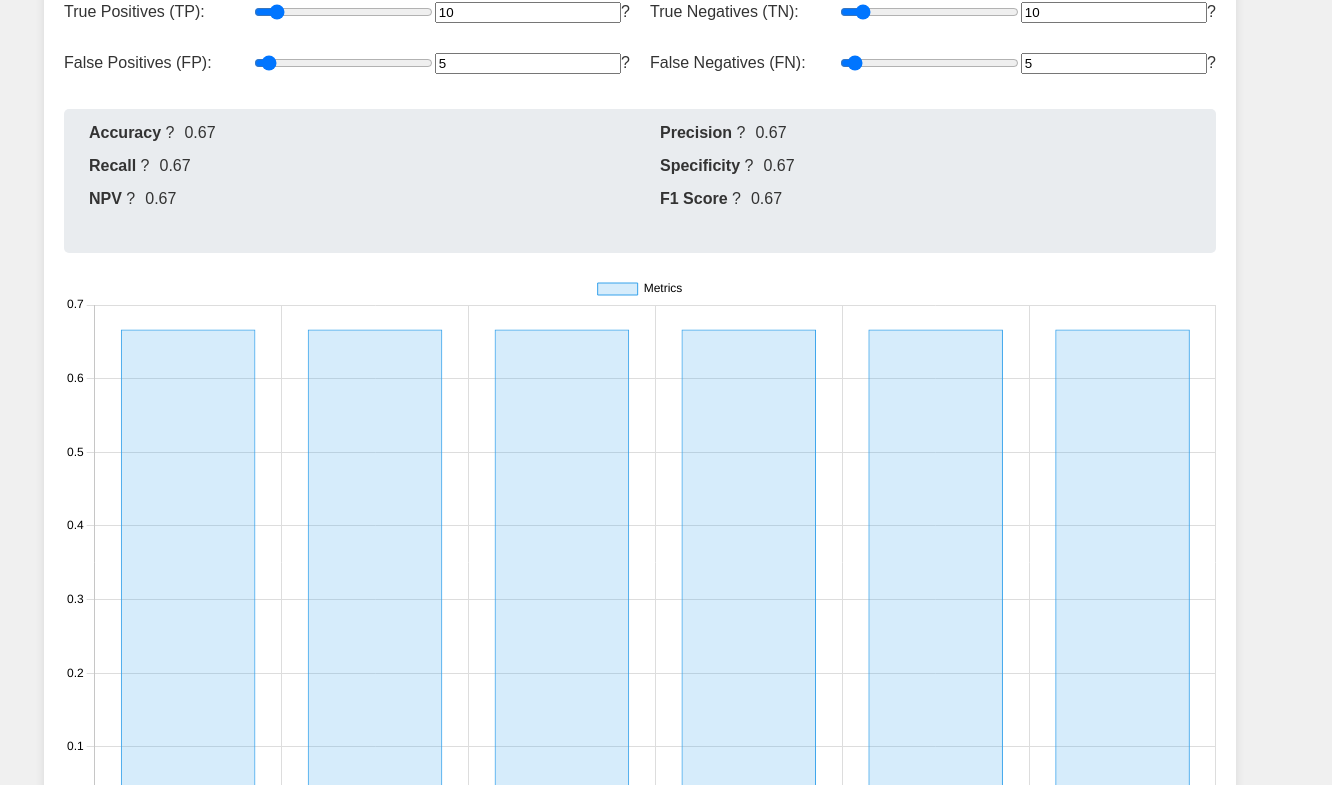
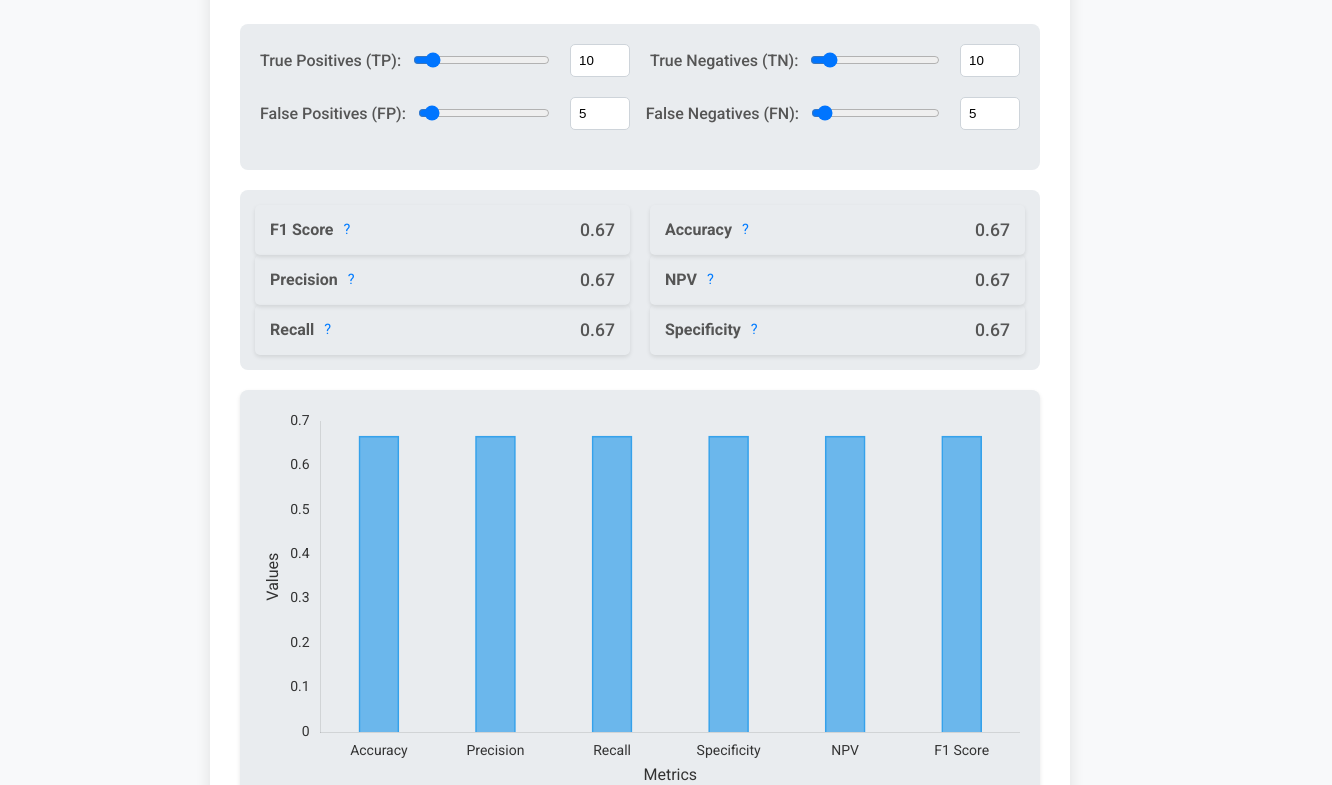
Before and after one commit to kandrusatish/ksk.github.io, a plain HTML site: page index.html in a window 1280 px wide. Shown: the part 118-903 px from the top of the page, 1332 px wide, since content can reach past the window. Drawn offline with nearby package versions, Linux system fonts and the light colour scheme.

Commit message:
Enhanced UX: major fixes

```diff
--- a/index.html
+++ b/index.html
@@ -3,85 +3,167 @@
 <head>
     <meta charset="UTF-8">
     <meta name="viewport" content="width=device-width, initial-scale=1.0">
-    <title>Interactive Metrics Calculator</title>
+    <title>Data Science Statistical Metrics Analyser</title>
+    <link href="https://fonts.googleapis.com/css2?family=Roboto:wght@400;500;700&display=swap" rel="stylesheet">
     <style>
+        :root {
+            --primary-color: #007BFF;
+            --background-color: #f8f9fa;
+            --text-color: #333;
+            --container-bg-color: #fff;
+            --input-bg-color: #e9ecef;
+            --tooltip-bg-color: #555;
+            --dark-mode-bg-color: #333;
+            --dark-mode-text-color: #fff;
+            --dark-mode-container-bg-color: #444;
+            --dark-mode-input-bg-color: #555;
+            --dark-mode-result-bg-color: #666;
+			--label-color: #555; /* New variable for label color */
+        }
+
         body {
-            font-family: Arial, sans-serif;
-            background-color: #f0f0f0;
-            color: #333;
+            font-family: 'Roboto', sans-serif;
+            background-color: var(--background-color);
+            color: var(--text-color);
             margin: 0;
             padding: 0;
             display: flex;
             justify-content: center;
             align-items: flex-start;
             min-height: 100vh;
+            transition: background-color 0.3s, color 0.3s;
         }
-        .container {
-            background-color: #fff;
+
+        main {
+            background-color: var(--container-bg-color);
+            padding: 30px;
+            border-radius: 8px;
+            box-shadow: 0 4px 15px rgba(0, 0, 0, 0.1);
+            max-width: 800px;
+            width: 100%;
+            margin: 40px auto;
+        }
+
+		h1 {
+			text-align: center;
+			color: var(--primary-color); /* Updated to use the blue color */
+			margin-bottom: 20px;
+			font-size: 1.75rem;
+		}
+
+        .input-section {
+            background-color: var(--input-bg-color);
             padding: 20px;
             border-radius: 8px;
-            box-shadow: 0 0 10px rgba(0, 0, 0, 0.1);
-            max-width: 1200px;
-            width: 90%;
-            margin: 20px auto;
+            margin-bottom: 20px;
+            display: flex;
+            flex-wrap: wrap;
+            justify-content: space-between;
         }
-        h1 {
-            text-align: center;
-            color: #007BFF;
-        }
-        .input-group, .metric-group {
-            display: flex;
-            justify-content: space-between;
-            flex-wrap: wrap;
-            margin-bottom: 15px;
-        }
-        .input-item, .metric-item {
-            flex: 0 1 calc(50% - 10px);
+
+        .input-section__item {
             display: flex;
             align-items: center;
-            margin-bottom: 15px;
+            margin-bottom: 20px;
+            flex-basis: calc(50% - 10px);
+            box-sizing: border-box;
         }
+
         label {
+			font-weight: 500;
+			margin-right: 10px;
+			color: var(--label-color); /* Updated to use the new variable */
+			white-space: nowrap;
+			flex-shrink: 0;
+		}
+
+        input[type="number"] {
+            width: 60px;
+            padding: 8px;
+            border-radius: 5px;
+            border: 1px solid #ced4da;
+            transition: border-color 0.3s;
+            margin-left: 10px;
+            box-sizing: border-box;
+        }
+
+        input[type="range"] {
             flex: 1;
             margin-right: 10px;
         }
-        input[type="number"], input[type="range"] {
-            flex: 1;
+
+        input[type="number"]:focus, input[type="range"]:focus {
+            border-color: var(--primary-color);
+            outline: none;
+            box-shadow: 0 0 5px rgba(0, 123, 255, 0.5);
         }
-        p {
-            margin: 0;
+
+        input[type="range"]::-webkit-slider-thumb {
+            width: 15px;
+            height: 15px;
+            background: var(--primary-color);
+            cursor: pointer;
+            border-radius: 50%;
         }
-        .metric-item p {
-            margin-left: 10px;
-        }
-        button {
-            background-color: #007BFF;
-            color: white;
-            padding: 10px 15px;
-            border: none;
-            border-radius: 5px;
-            cursor: pointer;
-            width: 100%;
-            font-size: 16px;
-        }
-        button:hover {
-            background-color: #0056b3;
-        }
+
         .result {
             margin-top: 20px;
             padding: 15px;
-            background-color: #e9ecef;
+            background-color: var(--input-bg-color);
+            border-radius: 8px;
+            color: var(--text-color);
+        }
+
+        .metric-group {
+			display: grid;
+			grid-template-columns: repeat(2, 1fr);
+			gap: 20px;
+			width: 100%;
+			box-sizing: border-box;
+		}
+
+		.metric-group__item {
+			display: flex;
+			justify-content: space-between;
+			align-items: center;
+			padding: 15px;
 			border-radius: 5px;
+			box-shadow: 0 2px 4px rgba(0, 0, 0, 0.1);
+			background: transparent;
 		}
+
+		.metric-group__label {
+			display: flex;
+			align-items: center;
+			flex-basis: 50%;
+		}
+
+		.metric-group__label strong {
+			margin-right: 5px;
+			color: var(--label-color); /* Same color as input field labels */
+		}
+
+		.metric-group__value {
+			flex-basis: 50%;
+			display: flex;
+			justify-content: flex-end;
+			font-size: 1.1rem;
+			font-weight: 500;
+			color: var(--label-color); /* Same color as input field labels */
+		}
+
 		.tooltip {
 			position: relative;
-            display: inline-block;
 			cursor: pointer;
+			color: var(--primary-color);
+			font-size: 0.9rem;
+			margin-left: 5px;
 		}
+
 		.tooltip .tooltiptext {
 			visibility: hidden;
-            width: 220px;
-            background-color: #555;
+			width: 200px;
+			background-color: var(--tooltip-bg-color);
 			color: #fff;
 			text-align: center;
 			border-radius: 6px;
@@ -90,22 +172,34 @@
 			z-index: 1;
 			bottom: 100%;
 			left: 50%;
-            margin-left: -110px;
+			margin-left: -100px;
 			opacity: 0;
 			transition: opacity 0.3s;
 		}
+
 		.tooltip:hover .tooltiptext {
 			visibility: visible;
 			opacity: 1;
 		}
-        .chart {
+
+		.chart-container {
+			background-color: #e9ecef; /* Light background color */
+			padding: 20px;
+			border-radius: 8px;
+			box-shadow: 0 2px 4px rgba(0, 0, 0, 0.1); /* Optional: Adds a subtle shadow */
 			margin-top: 20px;
 		}
+
+		.chart {
+			height: 100px;
+			width: 100%;
+		}
+
         #dark-mode-toggle {
 			position: fixed;
-            top: 10px;
-            right: 10px;
-            width: 60px;
+			top: 15px;
+			right: 15px;
+			width: 50px;
 			height: 30px;
 			background-color: #ccc;
 			border-radius: 15px;
@@ -114,27 +208,77 @@
 			align-items: center;
 			justify-content: space-between;
 			padding: 0 5px;
+			box-shadow: 0 4px 6px rgba(0, 0, 0, 0.1);
 		}
+
 		#dark-mode-toggle span {
-            width: 20px;
-            height: 20px;
+			width: 25px;
+			height: 25px;
 			background-color: white;
 			border-radius: 50%;
 			transition: transform 0.3s;
 		}
+
 		#dark-mode-toggle.active span {
-            transform: translateX(30px);
+			transform: translateX(25px);
 		}
-        body.dark-mode {
-            background-color: #333;
-            color: #fff;
+
+		.dark-mode {
+			background-color: var(--dark-mode-bg-color);
+			color: var(--dark-mode-text-color);
 		}
-        body.dark-mode .container {
-            background-color: #444;
-            color: #fff;
+
+		.dark-mode main {
+			background-color: var(--dark-mode-container-bg-color);
 		}
-        body.dark-mode .result {
-            background-color: #555;
+
+		.dark-mode .input-section {
+			background-color: var(--dark-mode-input-bg-color);
+			color: var(--dark-mode-text-color); /* Ensures the text within input sections is readable */
+		}
+
+		.dark-mode .result {
+			background-color: var(--dark-mode-result-bg-color);
+			color: var(--dark-mode-text-color); /* Ensures text in result sections is readable */
+		}
+
+		.dark-mode .metric-group__label strong,
+		.dark-mode .metric-group__value {
+			color: var(--dark-mode-text-color); /* Ensure metric labels and values are visible */
+		}
+
+		.dark-mode .metric-group__value {
+			background-color: rgba(255, 255, 255, 0.1); /* Slightly lighten the background of metric values for readability */
+		}
+
+		.dark-mode .tooltip {
+			color: var(--primary-color); /* Keep tooltips visible in dark mode */
+		}
+
+		.dark-mode .input-section__item label {
+			color: var(--dark-mode-text-color); /* Ensure labels are visible */
+		}
+
+		.dark-mode input[type="number"],
+		.dark-mode input[type="range"] {
+			background-color: var(--dark-mode-input-bg-color);
+			color: var(--dark-mode-text-color);
+			border-color: #888;
+		}
+
+		.dark-mode input[type="number"]::placeholder {
+			color: var(--dark-mode-text-color); /* Ensure placeholder text is visible */
+		}
+
+		.dark-mode h1 {
+			color: var(--primary-color); /* Title remains blue to stand out in dark mode */
+		}
+
+		.dark-mode .chart-container {
+			background-color: var(--dark-mode-input-bg-color); /* Match the chart container background to the input sections */
+			border-radius: 8px;
+			padding: 20px;
+			box-shadow: 0 2px 4px rgba(0, 0, 0, 0.1); /* Subtle shadow for depth */
 		}
     </style>
 </head>
@@ -142,91 +286,112 @@
     <div id="dark-mode-toggle" onclick="toggleDarkMode()">
         <span></span>
     </div>
-    <div class="container">
+    <main>
         <h1>Interactive Metrics Calculator</h1>
 
-        <div class="input-group">
-            <div class="input-item">
+        <section class="input-section">
+            <div class="input-section__item">
                 <label for="tp">True Positives (TP):</label>
-                <input type="range" id="tp-range" min="1" max="100" value="10" oninput="syncInput('tp-range', 'tp'); calculateMetrics();">
-                <input type="number" id="tp" value="10" min="1" oninput="syncRange('tp', 'tp-range'); calculateMetrics();" onkeydown="return event.keyCode !== 69 && event.keyCode !== 189" aria-labelledby="tp-label">
-                <div class="tooltip">?
-                    <span class="tooltiptext">True Positives: Correct positive predictions.</span>
+                <input type="range" id="tp-range" min="0" max="100" value="10" oninput="syncInput('tp-range', 'tp'); calculateMetrics();">
+                <input type="number" id="tp" value="10" min="0" oninput="syncRange('tp', 'tp-range'); calculateMetrics();" onkeydown="return preventInvalidInput(event);" aria-labelledby="tp-label">
+            </div>
+
+            <div class="input-section__item">
+                <label for="tn">True Negatives (TN):</label>
+                <input type="range" id="tn-range" min="0" max="100" value="10" oninput="syncInput('tn-range', 'tn'); calculateMetrics();">
+                <input type="number" id="tn" value="10" min="0" oninput="syncRange('tn', 'tn-range'); calculateMetrics();" onkeydown="return preventInvalidInput(event);" aria-labelledby="tn-label">
+            </div>
+
+            <div class="input-section__item">
+                <label for="fp">False Positives (FP):</label>
+                <input type="range" id="fp-range" min="0" max="100" value="5" oninput="syncInput('fp-range', 'fp'); calculateMetrics();">
+                <input type="number" id="fp" value="5" min="0" oninput="syncRange('fp', 'fp-range'); calculateMetrics();" onkeydown="return preventInvalidInput(event);" aria-labelledby="fp-label">
+            </div>
+
+            <div class="input-section__item">
+                <label for="fn">False Negatives (FN):</label>
+                <input type="range" id="fn-range" min="0" max="100" value="5" oninput="syncInput('fn-range', 'fn'); calculateMetrics();">
+                <input type="number" id="fn" value="5" min="0" oninput="syncRange('fn', 'fn-range'); calculateMetrics();" onkeydown="return preventInvalidInput(event);" aria-labelledby="fn-label">
+            </div>
+        </section>
+
+        <section class="result" id="result" aria-live="polite">
+			<div class="metric-group">
+				<div class="metric-group__item">
+					<div class="metric-group__label">
+						<strong>F1 Score</strong>
+						<span class="tooltip">?<span class="tooltiptext">Harmonic mean of Precision and Recall. Formula: 2 * (Precision * Recall) / (Precision + Recall).</span></span>
+					</div>
+					<div class="metric-group__value" id="f1-result">0.67</div>
+				</div>
+				<div class="metric-group__item">
+					<div class="metric-group__label">
+						<strong>Accuracy</strong>
+						<span class="tooltip">?<span class="tooltiptext">Overall correctness of predictions. Formula: (TP + TN) / (TP + TN + FP + FN).</span></span>
+					</div>
+					<div class="metric-group__value" id="accuracy-result">0.67</div>
 				</div>
 			</div>
-
-            <div class="input-item">
-                <label for="tn">True Negatives (TN):</label>
-                <input type="range" id="tn-range" min="1" max="100" value="10" oninput="syncInput('tn-range', 'tn'); calculateMetrics();">
-                <input type="number" id="tn" value="10" min="1" oninput="syncRange('tn', 'tn-range'); calculateMetrics();" onkeydown="return event.keyCode !== 69 && event.keyCode !== 189" aria-labelledby="tn-label">
-                <div class="tooltip">?
-                    <span class="tooltiptext">True Negatives: Correct negative predictions.</span>
+			<div class="metric-group">
+				<div class="metric-group__item">
+					<div class="metric-group__label">
+						<strong>Precision</strong>
+						<span class="tooltip">?<span class="tooltiptext">Reliability of positive predictions. Formula: TP / (TP + FP).</span></span>
+					</div>
+					<div class="metric-group__value" id="precision-result">0.67</div>
+				</div>
+				<div class="metric-group__item">
+					<div class="metric-group__label">
+						<strong>NPV</strong>
+						<span class="tooltip">?<span class="tooltiptext">Reliability of negative predictions. Formula: TN / (TN + FN).</span></span>
+					</div>
+					<div class="metric-group__value" id="npv-result">0.67</div>
 				</div>
 			</div>
+			<div class="metric-group">
+				<div class="metric-group__item">
+					<div class="metric-group__label">
+						<strong>Recall</strong>
+						<span class="tooltip">?<span class="tooltiptext">Ability to find all positive instances. Formula: TP / (TP + FN).</span></span>
 					</div>
-
-        <div class="input-group">
-            <div class="input-item">
-                <label for="fp">False Positives (FP):</label>
-                <input type="range" id="fp-range" min="1" max="100" value="5" oninput="syncInput('fp-range', 'fp'); calculateMetrics();">
-                <input type="number" id="fp" value="5" min="0" oninput="syncRange('fp', 'fp-range'); calculateMetrics();" onkeydown="return event.keyCode !== 69 && event.keyCode !== 189" aria-labelledby="fp-label">
-                <div class="tooltip">?
-                    <span class="tooltiptext">False Positives: Incorrect positive predictions.</span>
+					<div class="metric-group__value" id="recall-result">0.67</div>
+				</div>
+				<div class="metric-group__item">
+					<div class="metric-group__label">
+						<strong>Specificity</strong>
+						<span class="tooltip">?<span class="tooltiptext">Ability to find all negative instances. Formula: TN / (TN + FP).</span></span>
+					</div>
+					<div class="metric-group__value" id="specificity-result">0.67</div>
 				</div>
 			</div>
+		</section>
 
-            <div class="input-item">
-                <label for="fn">False Negatives (FN):</label>
-                <input type="range" id="fn-range" min="1" max="100" value="5" oninput="syncInput('fn-range', 'fn'); calculateMetrics();">
-                <input type="number" id="fn" value="5" min="0" oninput="syncRange('fn', 'fn-range'); calculateMetrics();" onkeydown="return event.keyCode !== 69 && event.keyCode !== 189" aria-labelledby="fn-label">
-                <div class="tooltip">?
-                    <span class="tooltiptext">False Negatives: Incorrect negative predictions.</span>
-                </div>
-            </div>
-        </div>
-
-        <div class="result" id="result" aria-live="polite">
-            <div class="metric-group">
-                <div class="metric-item">
-                    <p><strong>Accuracy</strong> <span class="tooltip">?<span class="tooltiptext">Accuracy: Proportion of correct predictions (TP + TN) / (TP + TN + FP + FN).</span></span></p>
-                    <p id="accuracy-result"></p>
-                </div>
-                <div class="metric-item">
-                    <p><strong>Precision</strong> <span class="tooltip">?<span class="tooltiptext">Precision: Proportion of correct positive predictions TP / (TP + FP).</span></span></p>
-                    <p id="precision-result"></p>
-                </div>
-                <div class="metric-item">
-                    <p><strong>Recall</strong> <span class="tooltip">?<span class="tooltiptext">Recall: Proportion of actual positives correctly identified TP / (TP + FN).</span></span></p>
-                    <p id="recall-result"></p>
-                </div>
-                <div class="metric-item">
-                    <p><strong>Specificity</strong> <span class="tooltip">?<span class="tooltiptext">Specificity: Proportion of actual negatives correctly identified TN / (TN + FP).</span></span></p>
-                    <p id="specificity-result"></p>
-                </div>
-                <div class="metric-item">
-                    <p><strong>NPV</strong> <span class="tooltip">?<span class="tooltiptext">NPV: Proportion of predicted negatives that are correct TN / (TN + FN).</span></span></p>
-                    <p id="npv-result"></p>
-                </div>
-                <div class="metric-item">
-                    <p><strong>F1 Score</strong> <span class="tooltip">?<span class="tooltiptext">F1 Score: Harmonic mean of Precision and Recall 2 * (Precision * Recall) / (Precision + Recall).</span></span></p>
-                    <p id="f1-result"></p>
-                </div>
-            </div>
-        </div>
-
+        <section class="chart-container">
 			<canvas id="metricsChart" class="chart"></canvas>
-    </div>
+		</section>
+    </main>
 
     <script src="https://cdn.jsdelivr.net/npm/chart.js"></script>
     <script>
+        document.addEventListener('DOMContentLoaded', () => {
+            initializeDarkModeToggle();
+            calculateMetrics();
+        });
+
         function syncInput(rangeId, inputId) {
             document.getElementById(inputId).value = document.getElementById(rangeId).value;
         }
 
         function syncRange(inputId, rangeId) {
             const value = document.getElementById(inputId).value;
-            document.getElementById(rangeId).value = value >= 1 ? value : 1; // Ensure positive numbers
+            document.getElementById(rangeId).value = Math.max(value, 0);
         }
+
+        function preventInvalidInput(event) {
+            return event.keyCode !== 69 && event.keyCode !== 189; // Prevent 'e' and '-' characters
+        }
+
+        let myChart;
 
         function calculateMetrics() {
             const tp = parseFloat(document.getElementById('tp').value);
@@ -241,78 +406,143 @@
             const npv = tn / (tn + fn);
             const f1_score = 2 * (precision * recall) / (precision + recall);
 
-            document.getElementById('accuracy-result').innerText = accuracy.toFixed(2);
-            document.getElementById('precision-result').innerText = precision.toFixed(2);
-            document.getElementById('recall-result').innerText = recall.toFixed(2);
-            document.getElementById('specificity-result').innerText = specificity.toFixed(2);
-            document.getElementById('npv-result').innerText = npv.toFixed(2);
-            document.getElementById('f1-result').innerText = f1_score.toFixed(2);
+            updateMetricResults({
+                accuracy: accuracy.toFixed(2),
+                precision: precision.toFixed(2),
+                recall: recall.toFixed(2),
+                specificity: specificity.toFixed(2),
+                npv: npv.toFixed(2),
+                f1_score: f1_score.toFixed(2)
+            });
 
             updateChart([accuracy, precision, recall, specificity, npv, f1_score]);
         }
 
+        function updateMetricResults(metrics) {
+            document.getElementById('f1-result').innerText = metrics.f1_score;
+            document.getElementById('accuracy-result').innerText = metrics.accuracy;
+            document.getElementById('precision-result').innerText = metrics.precision;
+            document.getElementById('npv-result').innerText = metrics.npv;
+            document.getElementById('recall-result').innerText = metrics.recall;
+            document.getElementById('specificity-result').innerText = metrics.specificity;
+        }
+
         function updateChart(data) {
+			const isDarkMode = document.body.classList.contains('dark-mode');
+			const textColor = getComputedStyle(document.documentElement).getPropertyValue(isDarkMode ? '--dark-mode-text-color' : '--text-color').trim();
+
 			const ctx = document.getElementById('metricsChart').getContext('2d');
-            if (window.myChart) {
-                window.myChart.destroy();
+			if (!myChart) {
+
+				if (myChart) {
+					myChart.destroy(); // Destroy the existing chart instance
+					myChart = null; // Set the reference to null to allow for re-creation
 				}
-            window.myChart = new Chart(ctx, {
+
+				myChart = new Chart(ctx, {
 					type: 'bar',
 					data: {
 						labels: ['Accuracy', 'Precision', 'Recall', 'Specificity', 'NPV', 'F1 Score'],
 						datasets: [{
 							label: 'Metrics',
 							data: data,
-                        backgroundColor: window.matchMedia('(prefers-color-scheme: dark)').matches ? 'rgba(255, 255, 255, 0.2)' : 'rgba(54, 162, 235, 0.2)',
-                        borderColor: window.matchMedia('(prefers-color-scheme: dark)').matches ? 'rgba(255, 255, 255, 1)' : 'rgba(54, 162, 235, 1)',
-                        borderWidth: 1
+							backgroundColor: 'rgba(54, 162, 235, 0.7)',
+							borderColor: 'rgba(54, 162, 235, 1)',
+							borderWidth: 1,
+							barThickness: 40
 						}]
 					},
 					options: {
 						scales: {
-                        y: {
-                            beginAtZero: true,
+							x: {
 								grid: {
-                                color: window.matchMedia('(prefers-color-scheme: dark)').matches ? '#666' : '#ddd'
+									display: false
 								},
 								ticks: {
-                                color: window.matchMedia('(prefers-color-scheme: dark)').matches ? '#fff' : '#000'
+									color: textColor,
+									font: {
+										family: "'Roboto', sans-serif",
+										size: 14
 									}
 								},
-                        x: {
+								title: {
+									display: true,
+									text: 'Metrics',
+									color: textColor,
+									font: {
+										family: "'Roboto', sans-serif",
+										size: 16
+									}
+								}
+							},
+							y: {
 								grid: {
-                                color: window.matchMedia('(prefers-color-scheme: dark)').matches ? '#666' : '#ddd'
+									display: false
 								},
+								beginAtZero: true,
 								ticks: {
-                                color: window.matchMedia('(prefers-color-scheme: dark)').matches ? '#fff' : '#000'
+									color: textColor,
+									font: {
+										family: "'Roboto', sans-serif",
+										size: 14
+									}
+								},
+								title: {
+									display: true,
+									text: 'Values',
+									color: textColor,
+									font: {
+										family: "'Roboto', sans-serif",
+										size: 16
+									}
 								}
 							}
 						},
 						plugins: {
 							legend: {
-                            labels: {
-                                color: window.matchMedia('(prefers-color-scheme: dark)').matches ? '#fff' : '#000'
-                            }
+								display: false
 							}
 						}
 					}
 				});
+			} else {
+				// Update the chart colors dynamically
+				myChart.options.scales.x.ticks.color = textColor;
+				myChart.options.scales.x.title.color = textColor;
+				myChart.options.scales.y.ticks.color = textColor;
+				myChart.options.scales.y.title.color = textColor;
+				myChart.data.datasets[0].data = data;
+				myChart.update();
+			}
+		}
+
+        function initializeDarkModeToggle() {
+            const toggleSwitch = document.getElementById('dark-mode-toggle').querySelector('span');
+            toggleSwitch.addEventListener('click', toggleDarkMode);
         }
 
         function toggleDarkMode() {
 			const body = document.body;
 			const toggleSwitch = document.getElementById('dark-mode-toggle').querySelector('span');
-            body.classList.toggle('dark-mode');
-            if (body.classList.contains('dark-mode')) {
-                toggleSwitch.style.transform = 'translateX(30px)';
-            } else {
-                toggleSwitch.style.transform = 'translateX(0)';
-            }
-            calculateMetrics();  // Recalculate metrics to update chart colors
+			const isDarkMode = body.classList.toggle('dark-mode');
+
+			toggleSwitch.style.transform = isDarkMode ? 'translateX(25px)' : 'translateX(0)';
+
+			console.log("Dark Mode Toggled:", isDarkMode); // Debugging output
+
+			// Recalculate metrics to update chart colors
+			calculateMetrics();
+
+			// Update tooltip background color
+			const tooltips = document.querySelectorAll('.tooltip .tooltiptext');
+			tooltips.forEach(tooltip => {
+				tooltip.style.backgroundColor = isDarkMode ? '#555' : '#333';
+			});
 		}
 
-        // Initial calculation
-        calculateMetrics();
+        function updateChartColors(color) {
+            Chart.defaults.color = color;
+        }
     </script>
 </body>
 </html>
```
Lines whose indentation alone changed are shown as unchanged.
